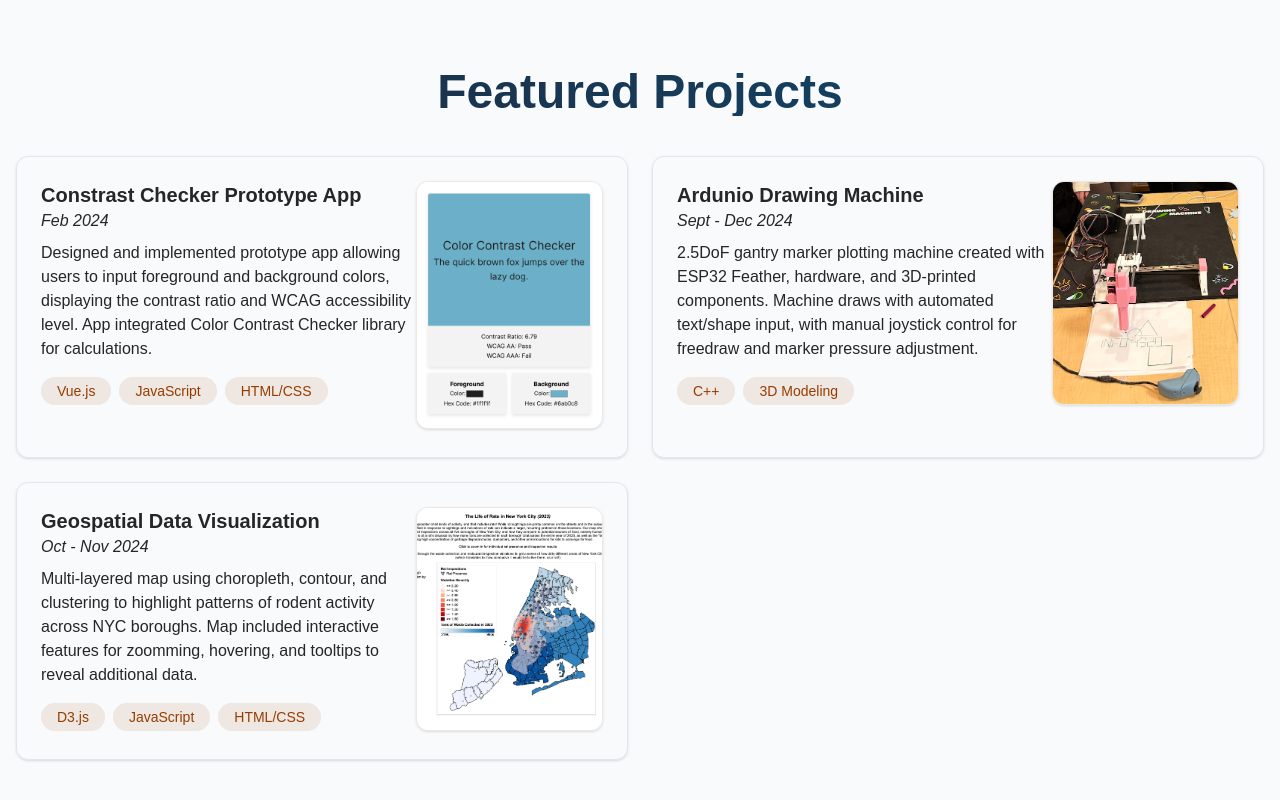
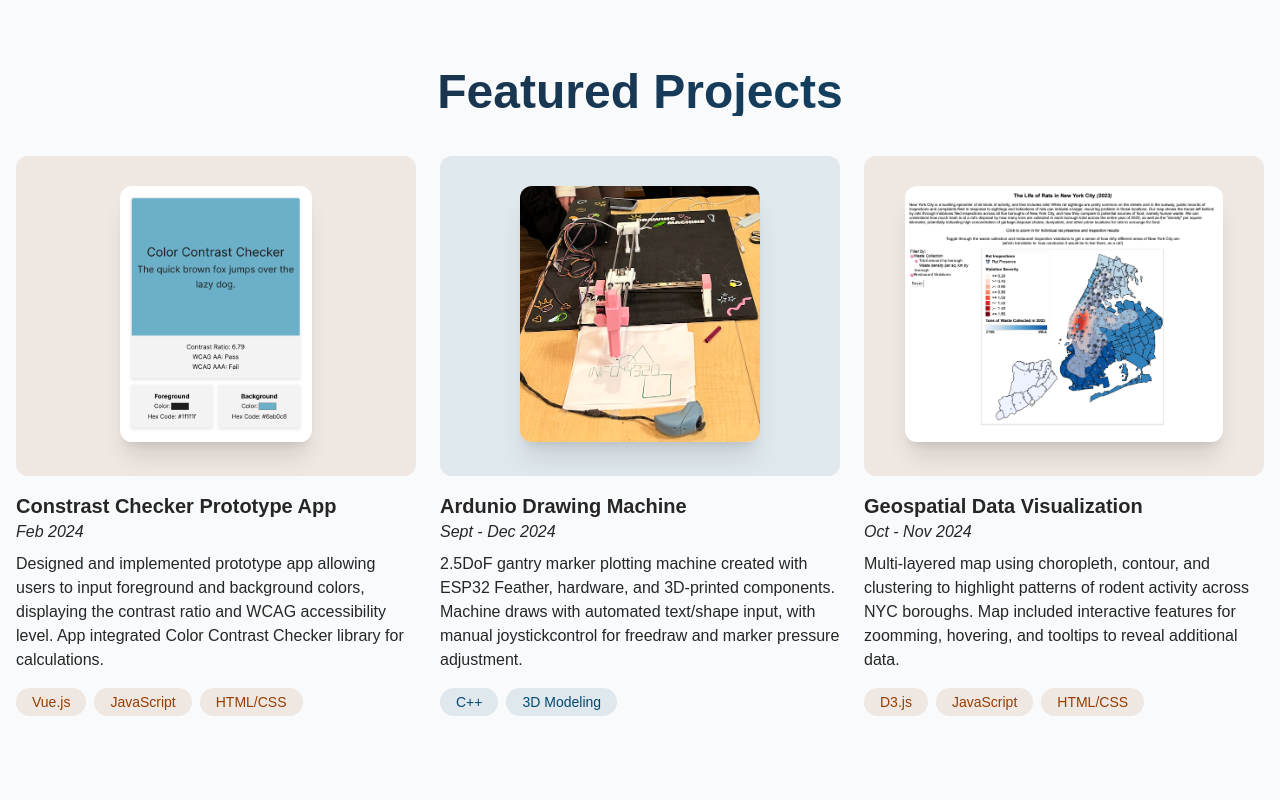
Before and after one commit to mn473/portfolio, a React (Vite) app: page / in a window 1280 px wide. Shown: the part 1612-2412 px from the top of the page. Built offline with nearby package versions, Linux system fonts and the light colour scheme.

Commit message:
Changed project layout

```diff
--- a/src/components/LoadingScreen.jsx
+++ b/src/components/LoadingScreen.jsx
@@ -24,7 +24,7 @@ export const LoadingScreen = ({ onComplete }) => {
 
   return (
     <div className="fixed inset-0 z-50 bg-slate-50 text-neutral-800 flex flex-col items-center justify-center">
-      <div className=" text-4xl font-mono font-bold">
+      <div className="text-center text-4xl font-mono font-bold">
         {text} <span className="animate-blink ml-1">|</span>
       </div>
     </div>
--- /dev/null
+++ b/src/components/ProjectCard.jsx
@@ -0,0 +1,36 @@
+export const ProjectCard = ({
+  name,
+  description,
+  date,
+  image,
+  skills = [],
+  bgColor,
+  textColor,
+}) => {
+  return (
+    <div className="hover:-translate-y-1 transition-all">
+      <div
+        className={`w-full h-80 flex items-center justify-center rounded-xl mb-4 p-8 ${bgColor}`}
+      >
+        <img
+          src={image}
+          alt={name}
+          className="w-auto max-h-64 rounded-xl mb-1 shadow-xl border-neutral-800/10"
+        />
+      </div>
+      <h3 className="text-xl font-bold">{name}</h3>
+      <p className="text-neutral-800 mb-2 italic">{date}</p>
+      <p className="text-neutral-800 mb-4">{description}</p>
+      <div className="flex flex-wrap gap-2 mb-1">
+        {skills.map((skill, key) => (
+          <span
+            key={key}
+            className={`py-1 px-4 rounded-full text-sm ${bgColor} ${textColor}`}
+          >
+            {skill}
+          </span>
+        ))}
+      </div>
+    </div>
+  );
+};
--- a/src/components/sections/Projects.jsx
+++ b/src/components/sections/Projects.jsx
@@ -1,7 +1,41 @@
 import { RevealOnScroll } from "../RevealOnScroll";
+import { ProjectCard } from "../ProjectCard";
 import ArdunioMachine from "/src/assets/ardunio.png";
 import ContrastApp from "/src/assets/contrastApp.png";
 import RodentVisual from "/src/assets/rodentVisual.png";
+
+const projects = [
+  {
+    name: "Constrast Checker Prototype App",
+    date: "Feb 2024",
+    description:
+      "Designed and implemented prototype app allowing users to input foreground and background colors, displaying the contrast ratio and WCAG accessibility level. App integrated Color Contrast Checker library for calculations.",
+    image: ContrastApp,
+    skills: ["Vue.js", "JavaScript", "HTML/CSS"],
+    bgColor: "bg-amber-800/10",
+    textColor: "text-amber-800",
+  },
+  {
+    name: "Ardunio Drawing Machine",
+    date: "Sept - Dec 2024",
+    description:
+      "2.5DoF gantry marker plotting machine created with ESP32 Feather, hardware, and 3D-printed components. Machine draws with automated text/shape input, with manual joystickcontrol for freedraw and marker pressure adjustment.",
+    image: ArdunioMachine,
+    skills: ["C++", "3D Modeling"],
+    bgColor: "bg-sky-900/10",
+    textColor: "text-sky-900",
+  },
+  {
+    name: "Geospatial Data Visualization",
+    date: "Oct - Nov 2024",
+    description:
+      "Multi-layered map using choropleth, contour, and clustering to highlight patterns of rodent activity across NYC boroughs. Map included interactive features for zoomming, hovering, and tooltips to reveal additional data.",
+    image: RodentVisual,
+    skills: ["D3.js", "JavaScript", "HTML/CSS"],
+    bgColor: "bg-amber-800/10",
+    textColor: "text-amber-800",
+  },
+];
 
 export const Projects = () => {
   return (
@@ -14,106 +48,12 @@ export const Projects = () => {
           <h2 className="text-5xl font-bold mb-10 bg-gradient-to-r from-slate-800 to-sky-900 bg-clip-text text-transparent text-center">
             Featured Projects
           </h2>
-
-          <div className="grid grid-cols-1 md:grid-cols-2 gap-6">
-            <div className="p-6 rounded-xl border shadow-sm border-sky-900/10 hover:-translate-y-1 hover:border-sky-900/20 transition-all">
-              <div className="flex justify-between">
-                <div className="mr-1">
-                  <h3 className="text-xl font-bold">
-                    Constrast Checker Prototype App
-                  </h3>
-                  <p className="text-neutral-800 mb-2 italic">Feb 2024</p>
-                  <p className="text-neutral-800 mb-4">
-                    Designed and implemented prototype app allowing users to
-                    input foreground and background colors, displaying the
-                    contrast ratio and WCAG accessibility level. App integrated
-                    Color Contrast Checker library for calculations.
-                  </p>
-                  <div className="flex flex-wrap gap-2 mb-1">
-                    {["Vue.js", "JavaScript", "HTML/CSS"].map((skill, key) => (
-                      <span
-                        key={key}
-                        className="bg-amber-800/10 text-amber-800 py-1 px-4 rounded-full text-sm"
-                      >
-                        {skill}
-                      </span>
-                    ))}
-                  </div>
-                </div>
-
-                <img
-                  src={ContrastApp}
-                  alt="Constrast App Prototype"
-                  className="w-1/3 h-auto rounded-xl object-cover mb-1 border shadow-sm border-amber-800/10 "
-                />
+          <div className="grid grid-cols-1 md:grid-cols-3 gap-6 my-6">
+            {projects.map((project, index) => (
+              <div key={index} className="min-h-full">
+                <ProjectCard {...project} />
               </div>
-            </div>
-
-            <div className="p-6 rounded-xl border shadow-sm border-sky-900/10 hover:-translate-y-1 hover:border-sky-900/20 transition-all">
-              <div className="flex justify-between">
-                <div className="mr-1">
-                  <h3 className="text-xl font-bold">Ardunio Drawing Machine</h3>
-                  <p className="text-neutral-800 mb-2 italic">
-                    Sept - Dec 2024
-                  </p>
-                  <p className="text-neutral-800 mb-4">
-                    2.5DoF gantry marker plotting machine created with ESP32
-                    Feather, hardware, and 3D-printed components. Machine draws
-                    with automated text/shape input, with manual joystick
-                    control for freedraw and marker pressure adjustment.
-                  </p>
-                  <div className="flex flex-wrap gap-2 mb-1">
-                    {["C++", "3D Modeling"].map((skill, key) => (
-                      <span
-                        key={key}
-                        className="bg-amber-800/10 text-amber-800 py-1 px-4 rounded-full text-sm"
-                      >
-                        {skill}
-                      </span>
-                    ))}
-                  </div>
-                </div>
-
-                <img
-                  src={ArdunioMachine}
-                  alt="Arduino Drawing Machine"
-                  className="w-1/3 h-auto rounded-xl object-cover mb-1 border shadow-sm border-amber-800/10"
-                />
-              </div>
-            </div>
-
-            <div className="p-6 rounded-xl border shadow-sm border-sky-900/10 hover:-translate-y-1 hover:border-sky-900/20 transition-all">
-              <div className="flex justify-between">
-                <div className="mr-1">
-                  <h3 className="text-xl font-bold">
-                    Geospatial Data Visualization
-                  </h3>
-                  <p className="text-neutral-800 mb-2 italic">Oct - Nov 2024</p>
-                  <p className="text-neutral-800 mb-4">
-                    Multi-layered map using choropleth, contour, and clustering
-                    to highlight patterns of rodent activity across NYC
-                    boroughs. Map included interactive features for zoomming,
-                    hovering, and tooltips to reveal additional data.
-                  </p>
-                  <div className="flex flex-wrap gap-2 mb-1">
-                    {["D3.js", "JavaScript", "HTML/CSS"].map((skill, key) => (
-                      <span
-                        key={key}
-                        className="bg-amber-800/10 text-amber-800 py-1 px-4 rounded-full text-sm"
-                      >
-                        {skill}
-                      </span>
-                    ))}
-                  </div>
-                </div>
-
-                <img
-                  src={RodentVisual}
-                  alt="NYC Visualization"
-                  className="w-1/3 h-auto rounded-xl object-cover mb-1 border shadow-sm border-amber-800/10 "
-                />
-              </div>
-            </div>
+            ))}
           </div>
         </div>
       </RevealOnScroll>
```
